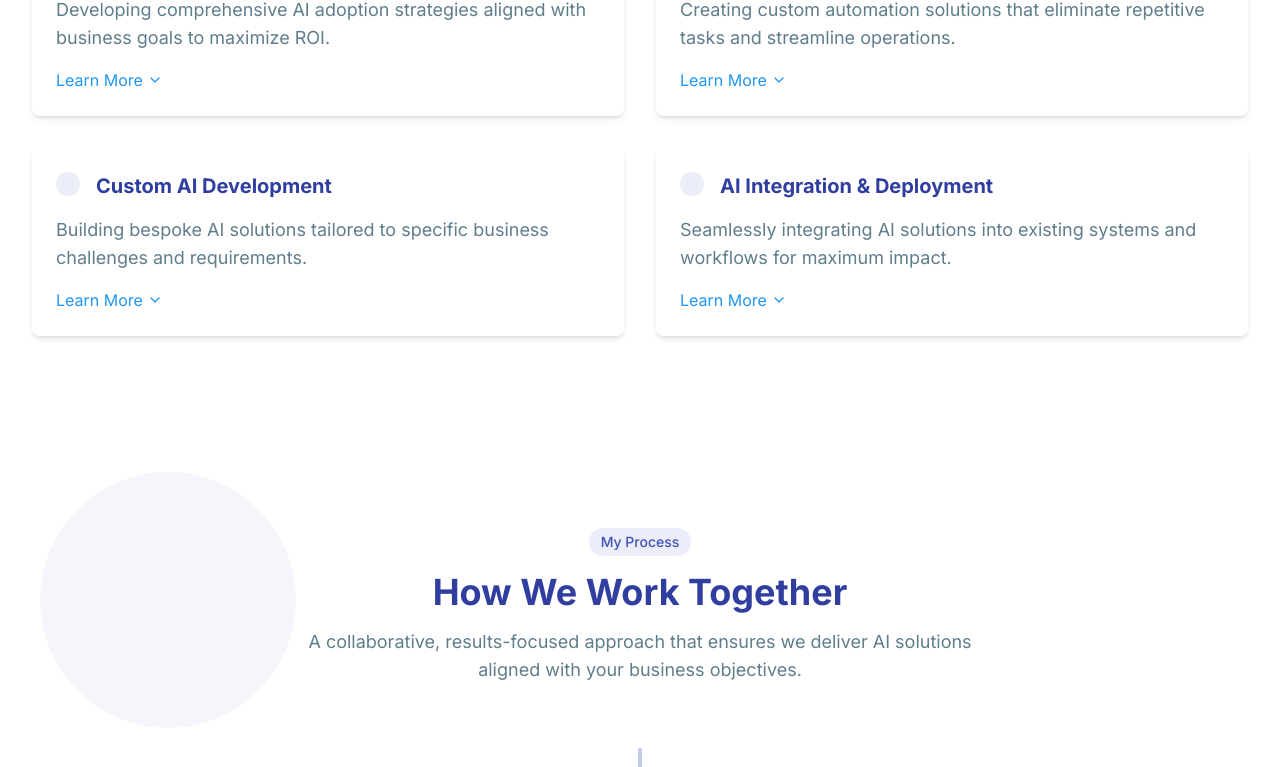
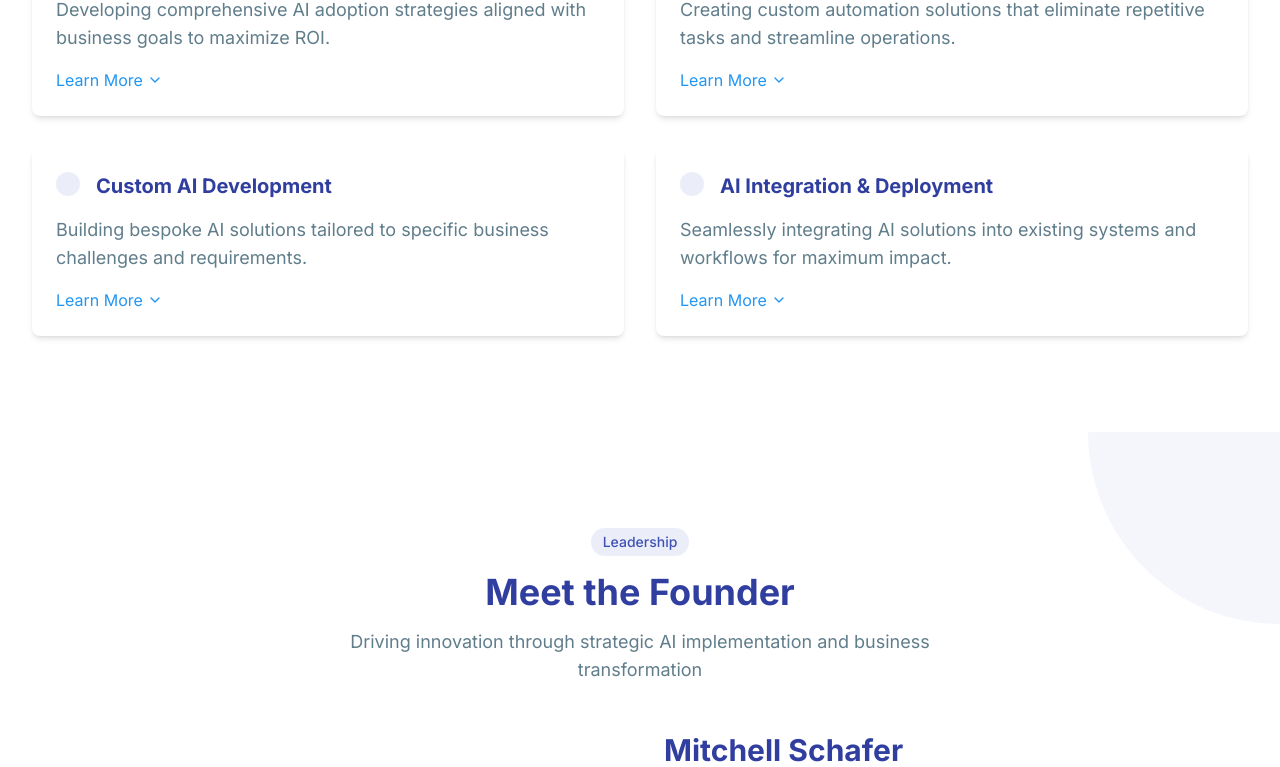
Before and after one commit to mitchelldschafer/ZorlexAI-Site, a React (Vite) app: page / in a window 1280 px wide. Shown: the part 1992-2759 px from the top of the page. Built offline with nearby package versions, Linux system fonts and the light colour scheme.

Commit message:
Add Meet the Founder section

```diff
--- /dev/null
+++ b/src/components/sections/Founder.tsx
@@ -0,0 +1,141 @@
+import React from 'react';
+import { motion } from 'framer-motion';
+import { Linkedin, Mail } from 'lucide-react';
+
+const Founder: React.FC = () => {
+  const containerVariants = {
+    hidden: { opacity: 0 },
+    visible: {
+      opacity: 1,
+      transition: {
+        staggerChildren: 0.3,
+        delayChildren: 0.2,
+      },
+    },
+  };
+
+  const itemVariants = {
+    hidden: { opacity: 0, y: 30 },
+    visible: {
+      opacity: 1,
+      y: 0,
+      transition: { duration: 0.8, ease: "easeOut" },
+    },
+  };
+
+  const imageVariants = {
+    hidden: { opacity: 0, scale: 0.8 },
+    visible: {
+      opacity: 1,
+      scale: 1,
+      transition: { duration: 0.8, ease: "easeOut" },
+    },
+  };
+
+  return (
+    <section id="founder" className="section bg-white relative overflow-hidden">
+      {/* Background decorative elements */}
+      <div className="absolute top-0 right-0 w-96 h-96 bg-primary opacity-5 rounded-full transform translate-x-48 -translate-y-48"></div>
+      <div className="absolute bottom-0 left-0 w-64 h-64 bg-secondary opacity-5 rounded-full transform -translate-x-32 translate-y-32"></div>
+
+      <div className="container relative z-10">
+        <motion.div
+          variants={containerVariants}
+          initial="hidden"
+          whileInView="visible"
+          viewport={{ once: true, amount: 0.3 }}
+          className="max-w-6xl mx-auto"
+        >
+          <motion.div variants={itemVariants} className="text-center mb-12">
+            <span className="inline-block py-1 px-3 rounded-full bg-primary bg-opacity-10 text-primary text-sm font-medium mb-4">
+              Leadership
+            </span>
+
+            <h2 className="text-3xl md:text-4xl font-bold mb-4">
+              Meet the Founder
+            </h2>
+
+            <p className="max-w-2xl mx-auto text-neutral">
+              Driving innovation through strategic AI implementation and business transformation
+            </p>
+          </motion.div>
+
+          <div className="grid grid-cols-1 lg:grid-cols-2 gap-12 items-center">
+            {/* Image */}
+            <motion.div
+              variants={imageVariants}
+              className="order-2 lg:order-1"
+            >
+              <div className="relative">
+                <div className="absolute inset-0 bg-gradient-primary rounded-2xl transform rotate-3"></div>
+                <div className="relative bg-white p-2 rounded-2xl shadow-xl">
+                  <img
+                    src="/prof pic 2025.jpg"
+                    alt="Mitchell Schafer - Founder of Zorlex AI"
+                    className="w-full h-auto rounded-xl object-cover"
+                  />
+                </div>
+              </div>
+            </motion.div>
+
+            {/* Content */}
+            <motion.div
+              variants={itemVariants}
+              className="order-1 lg:order-2"
+            >
+              <h3 className="text-2xl md:text-3xl font-bold mb-4">
+                Mitchell Schafer
+              </h3>
+
+              <p className="text-lg text-primary font-medium mb-6">
+                Founder & AI Strategy Consultant
+              </p>
+
+              <div className="space-y-4 text-neutral-dark mb-8">
+                <p>
+                  With a passion for transforming complex business challenges into streamlined, automated solutions, Mitchell founded Zorlex AI to bridge the gap between cutting-edge artificial intelligence and practical business applications.
+                </p>
+
+                <p>
+                  Drawing from extensive experience across multiple industries, Mitchell specializes in identifying automation opportunities that deliver measurable ROI while maintaining the human touch that makes businesses successful.
+                </p>
+
+                <p>
+                  His approach combines deep technical expertise with strategic business insight, ensuring that every AI implementation not only works flawlessly but also drives meaningful growth and efficiency gains for his clients.
+                </p>
+              </div>
+
+              {/* Contact buttons */}
+              <div className="flex flex-col sm:flex-row gap-4">
+                <a
+                  href="https://www.linkedin.com/in/mitchell-schafer-4972a615b/"
+                  target="_blank"
+                  rel="noopener noreferrer"
+                  className="inline-flex items-center justify-center bg-[#0077B5] text-white px-6 py-3 rounded-md font-medium hover:bg-[#005885] transition-colors duration-300"
+                >
+                  <Linkedin size={20} className="mr-2" />
+                  Connect on LinkedIn
+                </a>
+
+                <button
+                  onClick={() => {
+                    const contactSection = document.getElementById('contact');
+                    if (contactSection) {
+                      contactSection.scrollIntoView({ behavior: 'smooth', block: 'start' });
+                    }
+                  }}
+                  className="inline-flex items-center justify-center border-2 border-primary text-primary px-6 py-3 rounded-md font-medium hover:bg-primary hover:text-white transition-colors duration-300"
+                >
+                  <Mail size={20} className="mr-2" />
+                  Get in Touch
+                </button>
+              </div>
+            </motion.div>
+          </div>
+        </motion.div>
+      </div>
+    </section>
+  );
+};
+
+export default Founder;
--- a/src/data/navLinks.ts
+++ b/src/data/navLinks.ts
@@ -14,6 +14,10 @@ export const navLinks: NavLink[] = [
     label: 'Services',
   },
   {
+    id: 'founder',
+    label: 'Founder',
+  },
+  {
     id: 'process',
     label: 'Process',
   },
--- a/src/pages/Home.tsx
+++ b/src/pages/Home.tsx
@@ -2,6 +2,7 @@ import React from 'react';
 import Hero from '../components/sections/Hero';
 import About from '../components/sections/About';
 import Services from '../components/sections/Services';
+import Founder from '../components/sections/Founder';
 import Process from '../components/sections/Process';
 import Contact from '../components/sections/Contact';
 
@@ -15,6 +16,7 @@ const Home: React.FC<HomeProps> = ({ scrollToSection }) => {
       <Hero scrollToSection={scrollToSection} />
       <About />
       <Services />
+      <Founder />
       <Process />
       <Contact />
     </div>
```
